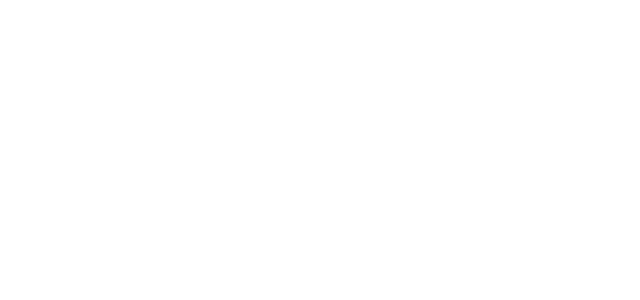
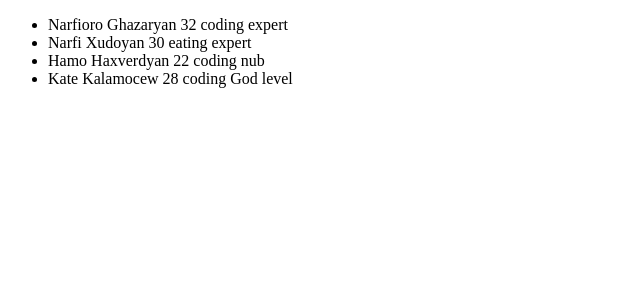
Before and after one commit to NarekGhazaryanjs/todo-with-hooks, a React (Create React App) app in the folder todo-hooks/: page / in a window 1280 px wide. Shown: the top 300 px of the page, without its empty margins (0-640 px from the left). Built offline with nearby package versions, Linux system fonts and the light colour scheme.

Commit message:
working on users list

```diff
--- a/todo-hooks/src/App.js
+++ b/todo-hooks/src/App.js
@@ -1,8 +1,63 @@
+import { useState } from "react"
+import List from "./Components/List/List"
+import Listitem from "./Components/Listitem/Listitem"
+import Text from "./Components/Text/Text"
+import Wrapper from "./ui/Wrapper/Wrapper"
+
 const App = () => {
+  const [userList,setUserList] = useState([
+    {
+       name: 'Narfioro',
+       surname: 'Ghazaryan',
+       age: 32,
+       hobby: 'coding',
+       range: 'expert',
+       id: 1
+    },
+    {
+      name: 'Narfi',
+      surname: 'Xudoyan',
+      age: 30,
+      hobby: 'eating',
+      range: 'expert',
+      id: 2
+    },
+    {
+      name: 'Hamo',
+      surname: 'Haxverdyan',
+      age: 22,
+      hobby: 'coding',
+      range: 'nub',
+      id: 3
+    },
+    {
+      name: 'Kate',
+      surname: 'Kalamocew',
+      age: 28,
+      hobby: 'coding',
+      range: 'God level',
+      id: 4
+    },
+  ])
+
   return (
-    <section>
-
-    </section>
+    <Wrapper>
+       <List>
+        {
+          userList.map(user => {
+            return (
+              <Listitem key={user.id}>
+                <Text> {user.name} </Text>
+                <Text> {user.surname} </Text>
+                <Text> {user.age} </Text>
+                <Text> {user.hobby} </Text>
+                <Text> {user.range} </Text>
+              </Listitem>
+            )
+          })
+        }
+       </List>
+    </Wrapper>
   )
 }
 
```
